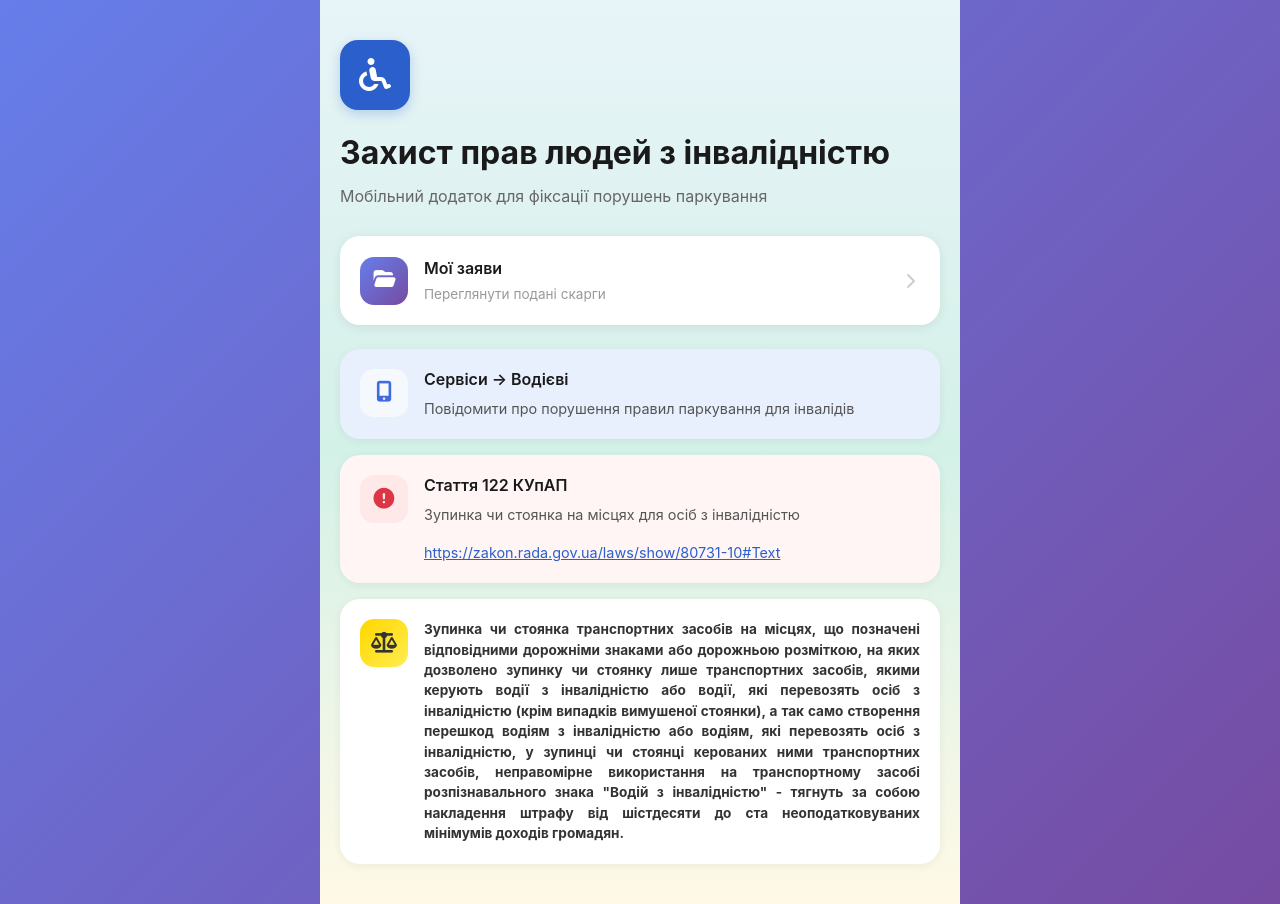
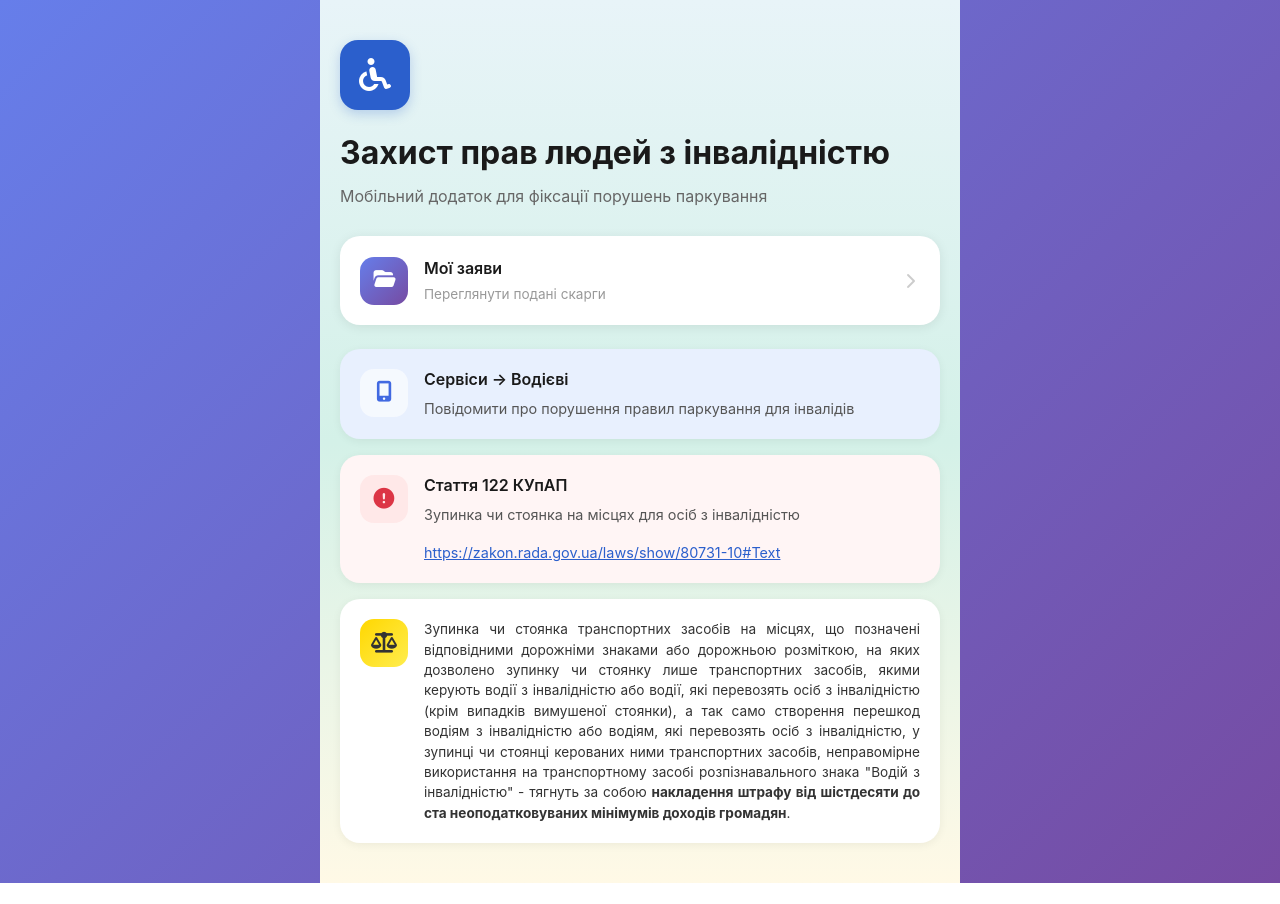
Before and after one commit to QRootapp/diia.ai-contest_frontend, an Angular app: page /intro in a window 1280 px wide. After the commit the page ends 883 px from the top, so only its background shows below. Built offline with nearby package versions, Linux system fonts and the light colour scheme.

Commit message:
chore: text of law

```diff
--- a/src/app/components/intro/intro.component.html
+++ b/src/app/components/intro/intro.component.html
@@ -61,8 +61,11 @@
           водіям з інвалідністю або водіям, які перевозять осіб з інвалідністю,
           у зупинці чи стоянці керованих ними транспортних засобів, неправомірне
           використання на транспортному засобі розпізнавального знака "Водій з
-          інвалідністю" - тягнуть за собою накладення штрафу від шістдесяти до
-          ста неоподатковуваних мінімумів доходів громадян.
+          інвалідністю" - тягнуть за собою
+          <strong
+            >накладення штрафу від шістдесяти до ста неоподатковуваних мінімумів
+            доходів громадян</strong
+          >.
         </p>
       </div>
     </div>
--- a/src/app/components/intro/intro.component.scss
+++ b/src/app/components/intro/intro.component.scss
@@ -259,11 +259,15 @@
       }
 
       .legal-text {
-        font-weight: 700;
+        font-weight: 400;
         font-size: 0.85rem;
         color: #333;
         line-height: 1.5;
         text-align: justify;
+
+        strong {
+          font-weight: 700;
+        }
       }
 
       &:hover {
```
